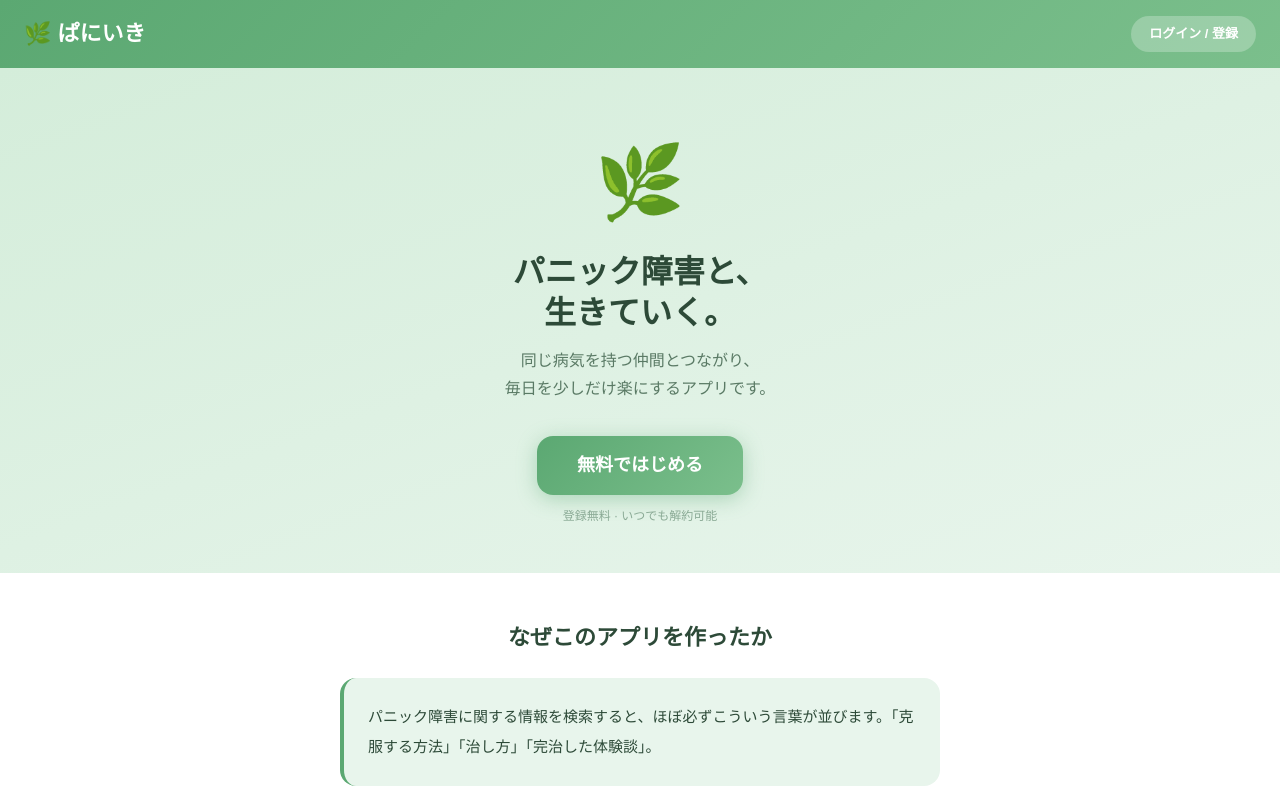
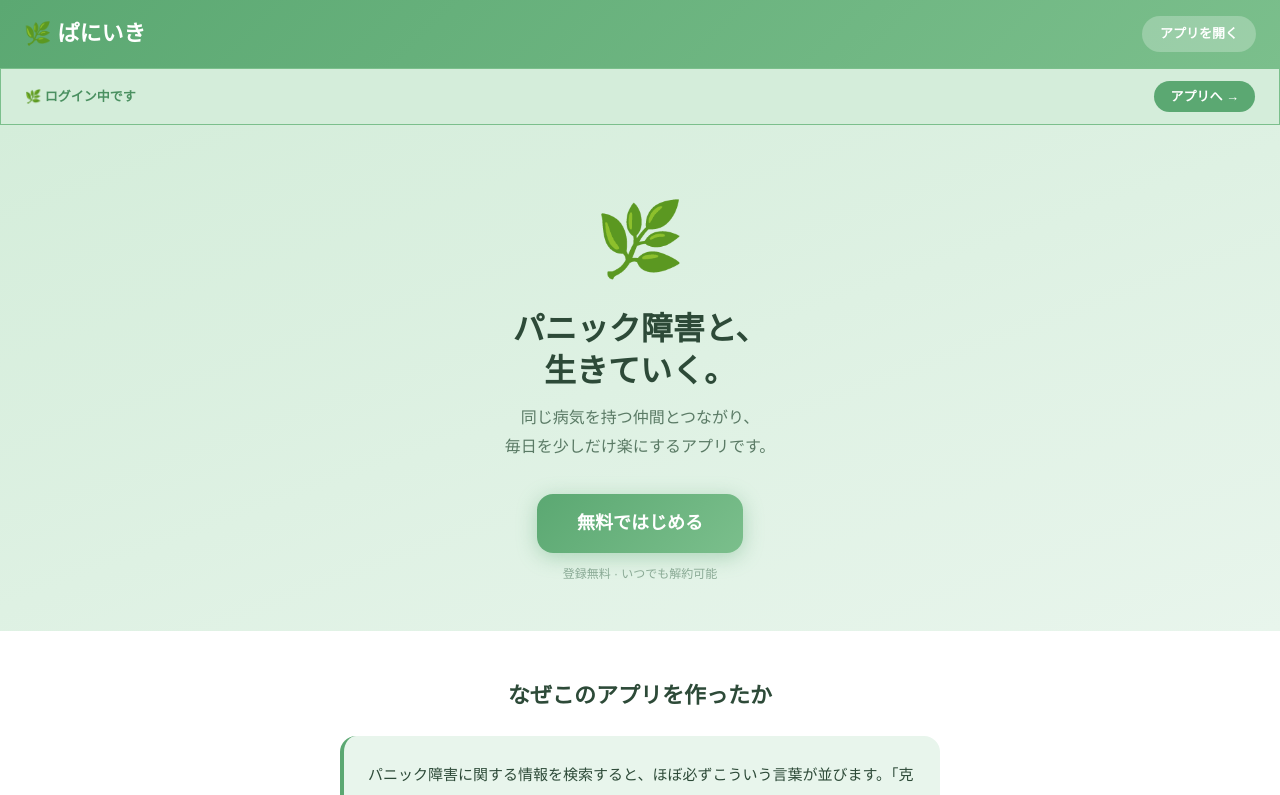
Before and after one commit to adosennsu8-netizen/paniiki, a Next.js app: page /landing in a window 1280 px wide. Shown: the top 795 px of the page. Built offline with nearby package versions, Linux system fonts and the light colour scheme; no server answers; sample sign-in values are in the browser's storage.

Commit message:
ランディングページにログイン状態確認・ブックマーク案内を追加

```diff
--- a/src/app/landing/page.tsx
+++ b/src/app/landing/page.tsx
@@ -1,16 +1,49 @@
+"use client";
 import Link from "next/link";
+import { useEffect, useState } from "react";
+import { useRouter } from "next/navigation";
+import { auth } from "@/lib/firebase";
+import { onAuthStateChanged } from "firebase/auth";
 
 export default function LandingPage() {
+  const router = useRouter();
+  const [isLoggedIn, setIsLoggedIn] = useState(false);
+
+  useEffect(() => {
+    const unsub = onAuthStateChanged(auth, (user) => {
+      setIsLoggedIn(!!user);
+    });
+    return () => unsub();
+  }, []);
+
   return (
     <div style={{ minHeight:"100vh", background:"#f0f7f2", fontFamily:"'Hiragino Maru Gothic ProN','BIZ UDPGothic',sans-serif" }}>
 
       {/* ヘッダー */}
       <div style={{ background:"linear-gradient(135deg,#5ba872,#7bbf8c)", padding:"16px 24px", display:"flex", alignItems:"center", justifyContent:"space-between" }}>
         <div style={{ color:"#fff", fontSize:22, fontWeight:800 }}>🌿 ぱにいき</div>
-        <Link href="/auth" style={{ background:"rgba(255,255,255,0.25)", color:"#fff", borderRadius:20, padding:"8px 18px", fontSize:13, fontWeight:600, textDecoration:"none" }}>
-          ログイン / 登録
-        </Link>
+        {isLoggedIn ? (
+          <button onClick={() => router.push("/")}
+            style={{ background:"rgba(255,255,255,0.25)", color:"#fff", borderRadius:20, padding:"8px 18px", fontSize:13, fontWeight:600, border:"none", cursor:"pointer" }}>
+            アプリを開く
+          </button>
+        ) : (
+          <Link href="/auth" style={{ background:"rgba(255,255,255,0.25)", color:"#fff", borderRadius:20, padding:"8px 18px", fontSize:13, fontWeight:600, textDecoration:"none" }}>
+            ログイン / 登録
+          </Link>
+        )}
       </div>
+
+      {/* ログイン済みバナー */}
+      {isLoggedIn && (
+        <div style={{ background:"#d4edda", padding:"12px 24px", display:"flex", alignItems:"center", justifyContent:"space-between", border:"1px solid #7bbf8c" }}>
+          <div style={{ fontSize:13, color:"#4a9060", fontWeight:600 }}>🌿 ログイン中です</div>
+          <button onClick={() => router.push("/")}
+            style={{ background:"#5ba872", color:"#fff", border:"none", borderRadius:20, padding:"6px 16px", fontSize:13, fontWeight:600, cursor:"pointer" }}>
+            アプリへ →
+          </button>
+        </div>
+      )}
 
       {/* ヒーロー */}
       <div style={{ background:"linear-gradient(160deg,#d4edda,#e8f5ec)", padding:"60px 24px 48px", textAlign:"center" }}>
@@ -80,7 +113,7 @@ export default function LandingPage() {
             { text:"薬の飲み忘れが多かったのですが、アラーム機能のおかげで改善されました。カレンダーで確認できるのも便利です。", icon:"🐱", name:"ねこさん", tag:"20代・女性" },
             { text:"会議中に発作が来そうになった時、偽電話機能で自然にその場を離れられました。当事者目線の機能だと感じました。", icon:"🦊", name:"きつねさん", tag:"30代・男性" },
           ].map((v, i) => (
-            <div key={i} style={{ background:"#e8f5ec", borderRadius:16, padding:20, marginBottom:16, border:"1px solid #c8e6d0", position:"relative" }}>
+            <div key={i} style={{ background:"#e8f5ec", borderRadius:16, padding:20, marginBottom:16, border:"1px solid #c8e6d0" }}>
               <div style={{ fontSize:32, color:"#5ba872", marginBottom:8, lineHeight:1 }}>"</div>
               <p style={{ fontSize:14, color:"#2d4a38", lineHeight:1.9, margin:"0 0 12px" }}>{v.text}</p>
               <div style={{ display:"flex", alignItems:"center", gap:8 }}>
@@ -156,26 +189,47 @@ export default function LandingPage() {
           <div style={{ background:"#fff", borderRadius:16, padding:24, border:"1px solid #c8e6d0" }}>
             <div style={{ fontSize:16, fontWeight:800, color:"#4a9060", marginBottom:8 }}>🆓 無料</div>
             <div style={{ fontSize:13, color:"#5a7a65", lineHeight:1.8, textAlign:"left" }}>
-              ・仲間の確認<br/>
-              ・カレンダー記録<br/>
-              ・薬一覧<br/>
-              ・質問箱を読む
+              ・仲間の確認<br/>・カレンダー記録<br/>・薬一覧<br/>・質問箱を読む
             </div>
           </div>
           <div style={{ background:"#fef3cd", borderRadius:16, padding:24, border:"1.5px solid #c9963a" }}>
             <div style={{ fontSize:16, fontWeight:800, color:"#c9963a", marginBottom:4 }}>⭐ プレミアム</div>
             <div style={{ fontSize:13, color:"#c9963a", fontWeight:600, marginBottom:8 }}>月額500円</div>
             <div style={{ fontSize:13, color:"#5a7a65", lineHeight:1.8, textAlign:"left" }}>
-              ・投稿・回答<br/>
-              ・発作サポート<br/>
-              ・呼吸アシスト<br/>
-              ・偽電話機能
+              ・投稿・回答<br/>・発作サポート<br/>・呼吸アシスト<br/>・偽電話機能
             </div>
           </div>
         </div>
         <div style={{ background:"#d4edda", borderRadius:12, padding:"12px 20px", display:"inline-block", marginBottom:24, border:"1px solid #7bbf8c" }}>
           <div style={{ fontSize:13, color:"#4a9060", fontWeight:700 }}>🌿 2026年5月末まで全機能無料開放中！</div>
         </div>
+
+        {/* ブックマーク案内 */}
+        <div style={{ background:"#fff", borderRadius:16, padding:20, marginBottom:24, border:"1px solid #c8e6d0", textAlign:"left", maxWidth:500, margin:"0 auto 24px" }}>
+          <div style={{ fontSize:15, fontWeight:800, color:"#2d4a38", marginBottom:12 }}>📱 ホーム画面に追加しよう</div>
+          <div style={{ fontSize:13, color:"#5a7a65", lineHeight:1.9, marginBottom:16 }}>
+            毎回URLを入力しなくてもいいように、ホーム画面に追加することをおすすめします。
+          </div>
+          <div style={{ background:"#e8f5ec", borderRadius:12, padding:14, marginBottom:10 }}>
+            <div style={{ fontSize:13, fontWeight:700, color:"#2d4a38", marginBottom:6 }}>🍎 iPhoneの場合</div>
+            <div style={{ fontSize:12, color:"#5a7a65", lineHeight:1.9 }}>
+              1. Safariでこのページを開く<br/>
+              2. 下の共有ボタン（□↑）をタップ<br/>
+              3.「ホーム画面に追加」をタップ<br/>
+              4.「追加」をタップして完了
+            </div>
+          </div>
+          <div style={{ background:"#e8f5ec", borderRadius:12, padding:14 }}>
+            <div style={{ fontSize:13, fontWeight:700, color:"#2d4a38", marginBottom:6 }}>🤖 Androidの場合</div>
+            <div style={{ fontSize:12, color:"#5a7a65", lineHeight:1.9 }}>
+              1. Chromeでこのページを開く<br/>
+              2. 右上のメニュー（⋮）をタップ<br/>
+              3.「ホーム画面に追加」をタップ<br/>
+              4.「追加」をタップして完了
+            </div>
+          </div>
+        </div>
+
         <div style={{ display:"block" }}>
           <Link href="/auth" style={{ display:"inline-block", background:"linear-gradient(135deg,#5ba872,#7bbf8c)", color:"#fff", borderRadius:16, padding:"14px 36px", fontSize:16, fontWeight:800, textDecoration:"none" }}>
             今すぐ無料登録
```
Also changed, not shown: src/app/layout.tsx (+5 -0 lines), public/apple-touch-icon.png (added), public/manifest.json (added).
